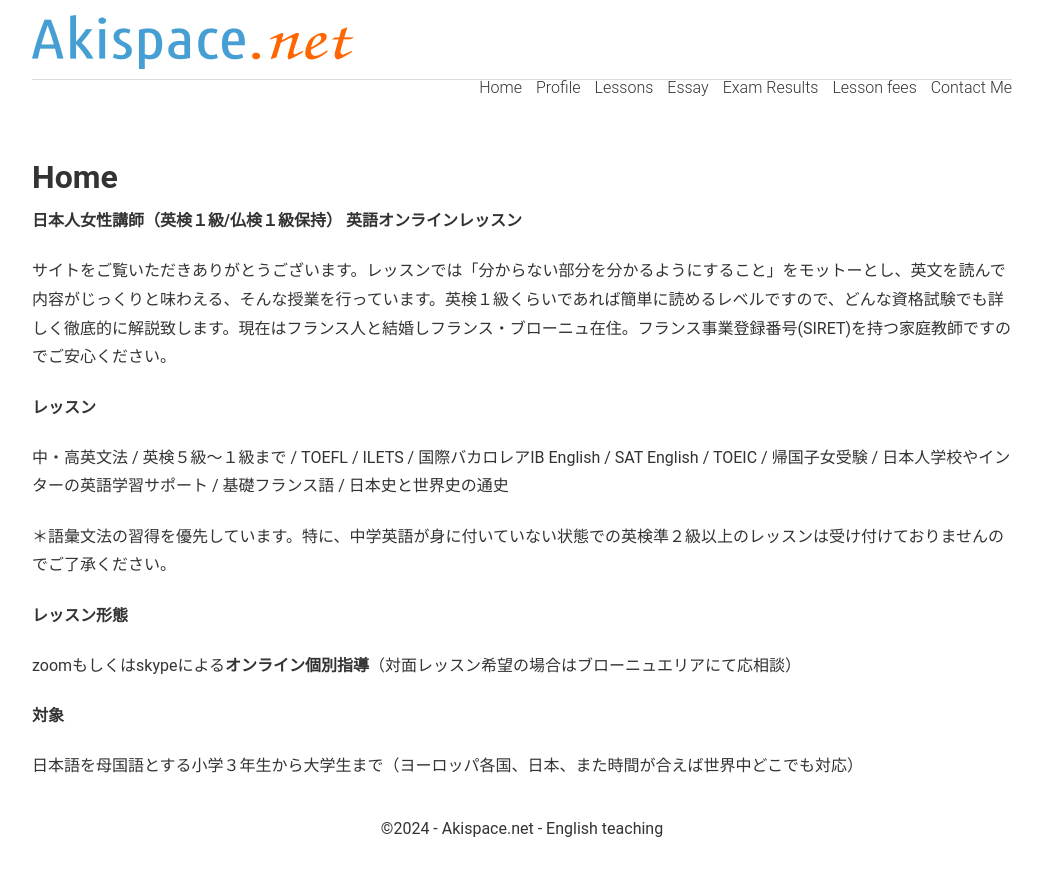
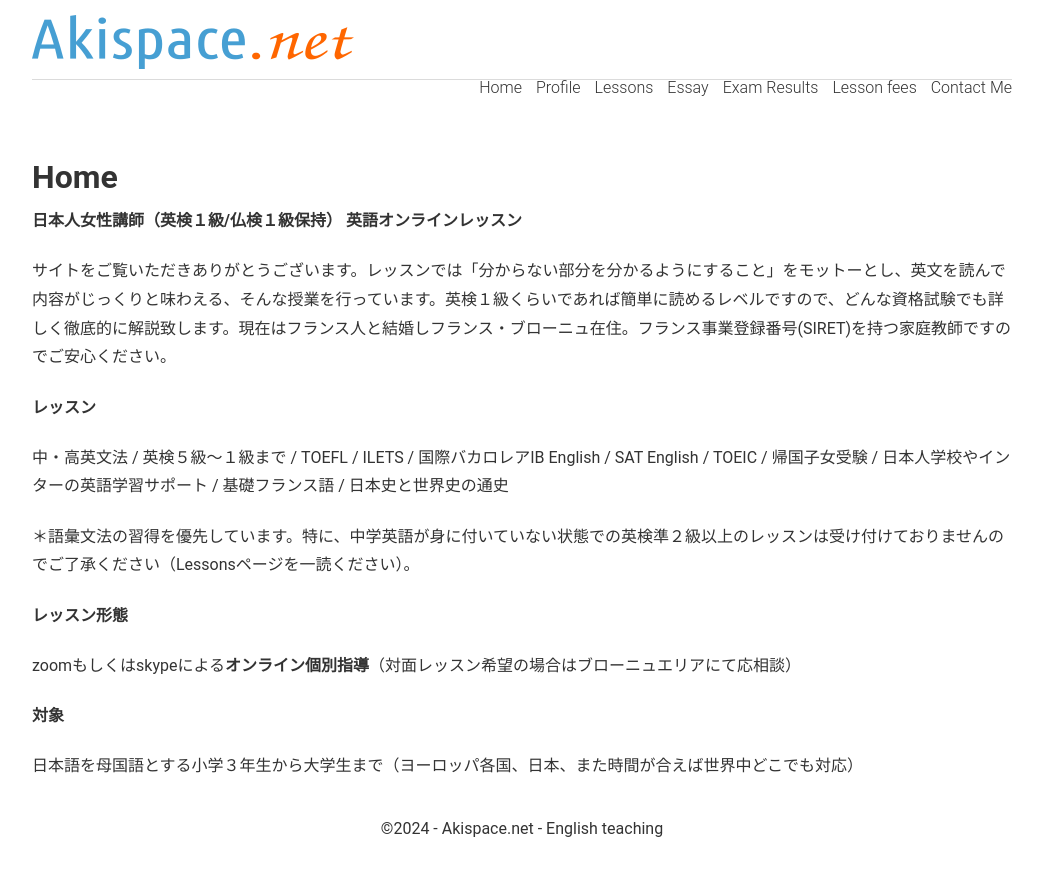
Before and after one commit to phocean/akispace, a Jekyll site: the page built from index.md, in a window 1280 px wide. Shown: the top 876 px of the page, without its empty margins (118-1161 px from the left). Built offline with Jekyll 4.4.1, drawn with Linux system fonts in a browser that asks for light colours.

Commit message:
Update index.md

```diff
--- a/index.md
+++ b/index.md
@@ -16,7 +16,7 @@ description: オンライン英語家庭教師　小学生から大学生まで
 
 中・高英文法 / 英検５級〜１級まで / TOEFL / ILETS / 国際バカロレアIB English / SAT English / TOEIC / 帰国子女受験 / 日本人学校やインターの英語学習サポート / 基礎フランス語 / 日本史と世界史の通史
 
-＊語彙文法の習得を優先しています。特に、中学英語が身に付いていない状態での英検準２級以上のレッスンは受け付けておりませんのでご了承ください。
+＊語彙文法の習得を優先しています。特に、中学英語が身に付いていない状態での英検準２級以上のレッスンは受け付けておりませんのでご了承ください（Lessonsページを一読ください）。
 
 **レッスン形態**
 
```
